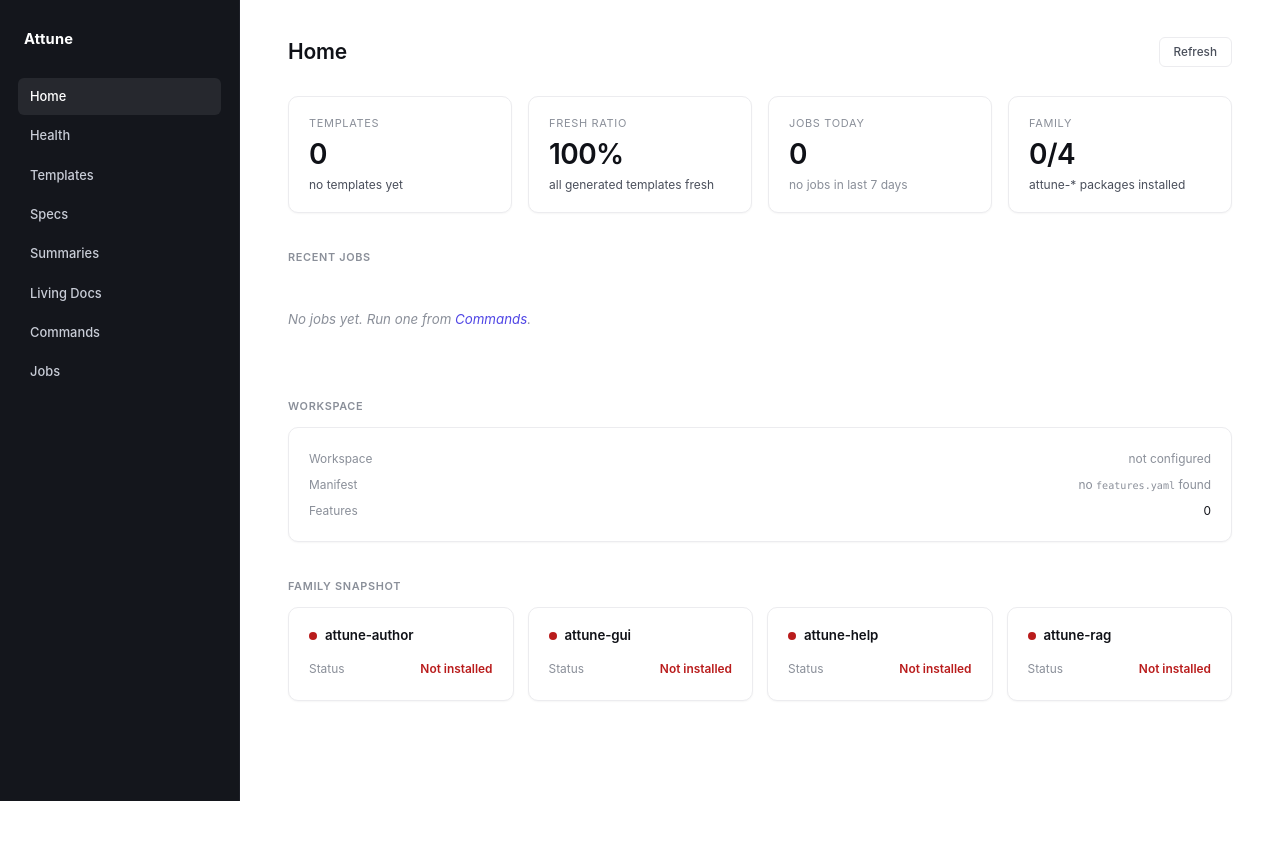
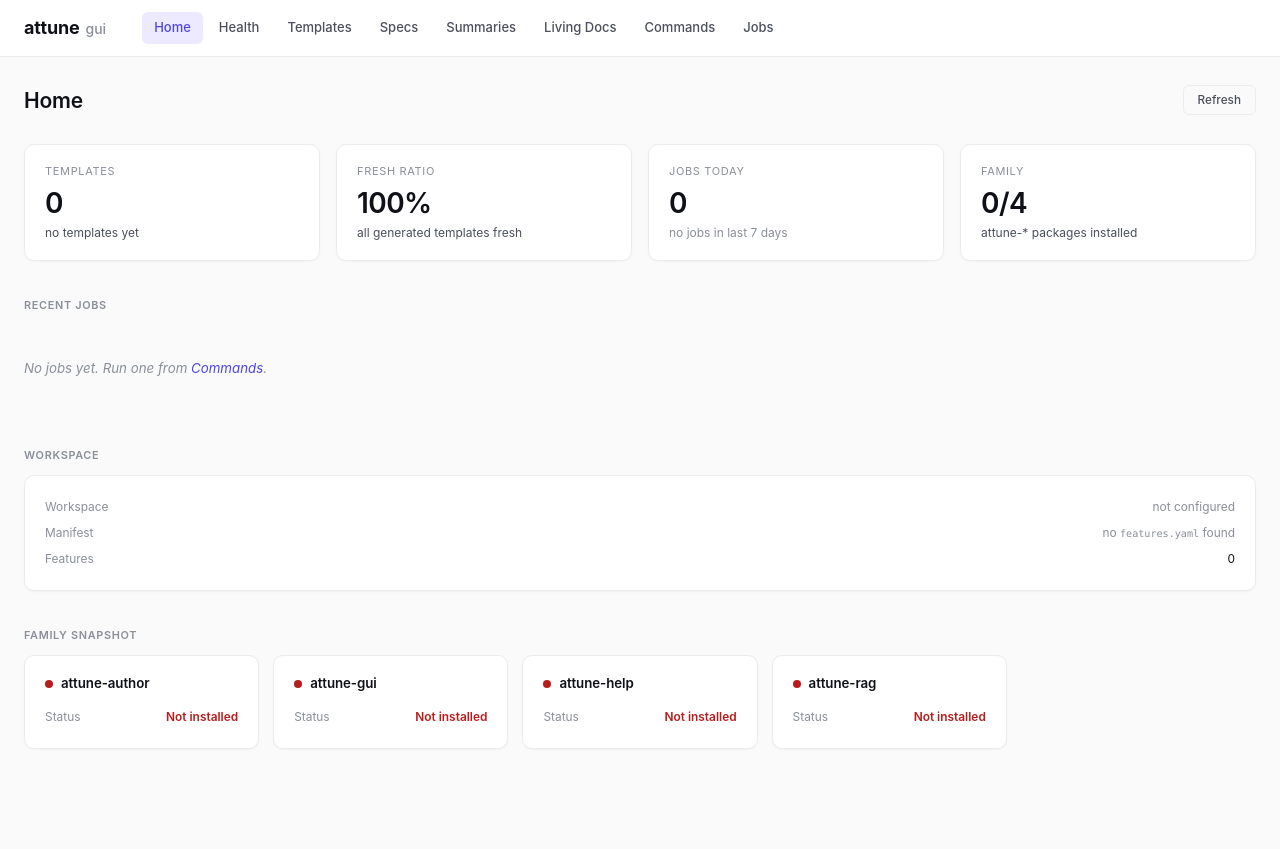
Before and after one commit to Smart-AI-Memory/attune-gui, a FastAPI app: page /dashboard in a window 1280 px wide. Before the commit the page ends 801 px from the top, so only its background shows below. Run offline with FastAPI, Linux system fonts and the light colour scheme.

Commit message:
feat(chrome): replace dark sidebar with light topbar — match attune-ops
Per user direction during the home refresh review: the sidebar was
the biggest visual gap between attune-gui and attune-ops. Replace it
with the same horizontal topbar pattern attune-ops uses so the two
sibling dashboards feel coherent in adjacent browser tabs.

- ``base.html``: ``aside.sidebar`` -> ``header.topbar``. Brand becomes
  ``attune gui`` with the mark+sub structure attune-ops uses.
- ``style.css``: drop the body grid (was a fixed 240px sidebar column),
  drop sidebar-specific tokens, add topbar selectors. Nav links now go
  horizontal with the same active-state styling as attune-ops
  (``--accent-soft`` background, ``--accent`` text).
- ``.main`` becomes max-width 1280px centered instead of full-width
  inside the grid cell — same constraint attune-ops applies.

No template changes outside ``base.html``; every page that extended
``base.html`` (Health, Templates, Specs, Summaries, Living Docs,
Commands, Jobs, Home) gets the new chrome automatically. Verified
via existing render tests + live screenshots.

Co-Authored-By: Claude Opus 4.7 <noreply@anthropic.com>

```diff
--- a/sidecar/attune_gui/static_cw/style.css
+++ b/sidecar/attune_gui/static_cw/style.css
@@ -46,8 +46,6 @@ html, body {
 }
 
 body {
-  display: grid;
-  grid-template-columns: var(--sidebar-w) 1fr;
   min-height: 100vh;
 }
 
@@ -59,53 +57,69 @@ code, .mono {
   font-size: 0.85em;
 }
 
-/* ── Sidebar ────────────────────────────────────────────────────────────── */
+/* ── Topbar ────────────────────────────────────────────────────────────── */
 
-.sidebar {
-  background: var(--sidebar-bg);
-  color: var(--sidebar-ink);
-  padding: 28px 18px 24px;
+.topbar {
   display: flex;
-  flex-direction: column;
-  gap: 28px;
-  border-right: 1px solid #1d1f27;
+  align-items: center;
+  gap: 24px;
+  padding: 12px 24px;
+  background: var(--canvas);
+  border-bottom: 1px solid var(--line);
+  position: sticky;
+  top: 0;
+  z-index: 10;
 }
 
 .brand {
-  font-size: 1.05rem;
+  display: flex;
+  align-items: baseline;
+  gap: 6px;
+}
+.brand-mark {
   font-weight: 700;
-  letter-spacing: 0.01em;
-  color: var(--sidebar-active);
-  padding: 0 6px;
+  font-size: 18px;
+  letter-spacing: -0.01em;
+  color: var(--ink);
+}
+.brand-sub {
+  color: var(--ink-mute);
+  font-weight: 500;
+  font-size: 14px;
 }
 
-.sidebar nav { display: flex; flex-direction: column; gap: 2px; }
-
+.nav {
+  display: flex;
+  gap: 4px;
+  flex: 1;
+  margin-left: 12px;
+  flex-wrap: wrap;
+}
 .nav-link {
-  display: block;
-  padding: 9px 12px;
+  padding: 6px 12px;
   border-radius: var(--radius-sm);
-  color: var(--sidebar-ink);
-  font-size: 0.92rem;
+  color: var(--ink-soft);
   font-weight: 500;
+  font-size: 13px;
   text-decoration: none;
   transition: background 0.12s, color 0.12s;
 }
 .nav-link:hover {
-  background: rgba(255,255,255,0.04);
-  color: var(--sidebar-active);
+  background: var(--dim-soft);
+  color: var(--ink);
   text-decoration: none;
 }
 .nav-link.active {
-  background: rgba(255,255,255,0.08);
-  color: var(--sidebar-active);
+  background: var(--accent-soft);
+  color: var(--accent);
 }
 
 /* ── Main canvas ───────────────────────────────────────────────────────── */
 
 .main {
-  background: var(--canvas);
-  padding: 36px 48px 64px;
+  max-width: 1280px;
+  margin: 0 auto;
+  padding: 28px 24px 64px;
   min-width: 0;
 }
 
--- a/sidecar/attune_gui/templates/base.html
+++ b/sidecar/attune_gui/templates/base.html
@@ -8,16 +8,19 @@
   <link rel="icon" href="data:,">
 </head>
 <body>
-  <aside class="sidebar">
-    <div class="brand">Attune</div>
-    <nav>
+  <header class="topbar">
+    <div class="brand">
+      <span class="brand-mark">attune</span>
+      <span class="brand-sub">gui</span>
+    </div>
+    <nav class="nav">
       {% for item in nav %}
         <a href="{{ item.href }}"
            class="nav-link{% if item.slug == active %} active{% endif %}"
            data-slug="{{ item.slug }}">{{ item.label }}</a>
       {% endfor %}
     </nav>
-  </aside>
+  </header>
 
   <main class="main">
     <header class="page-head">
```
